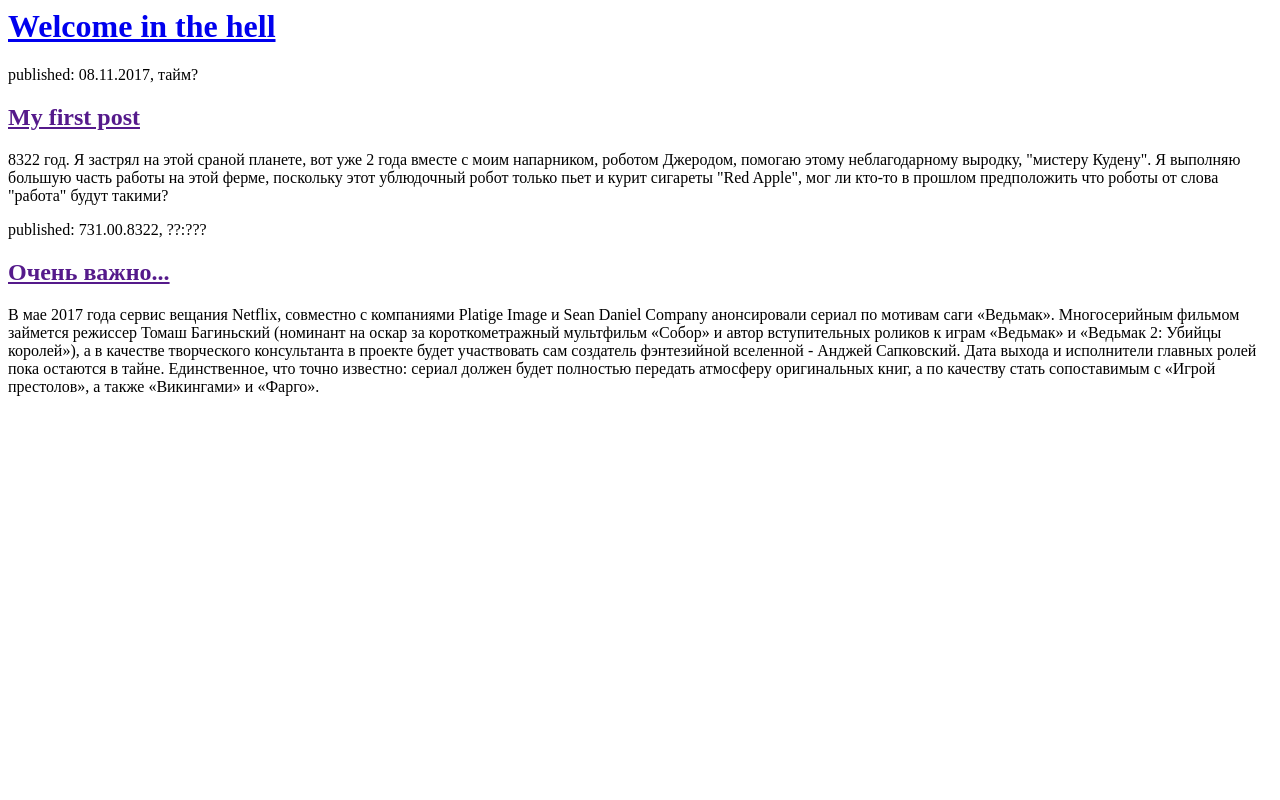
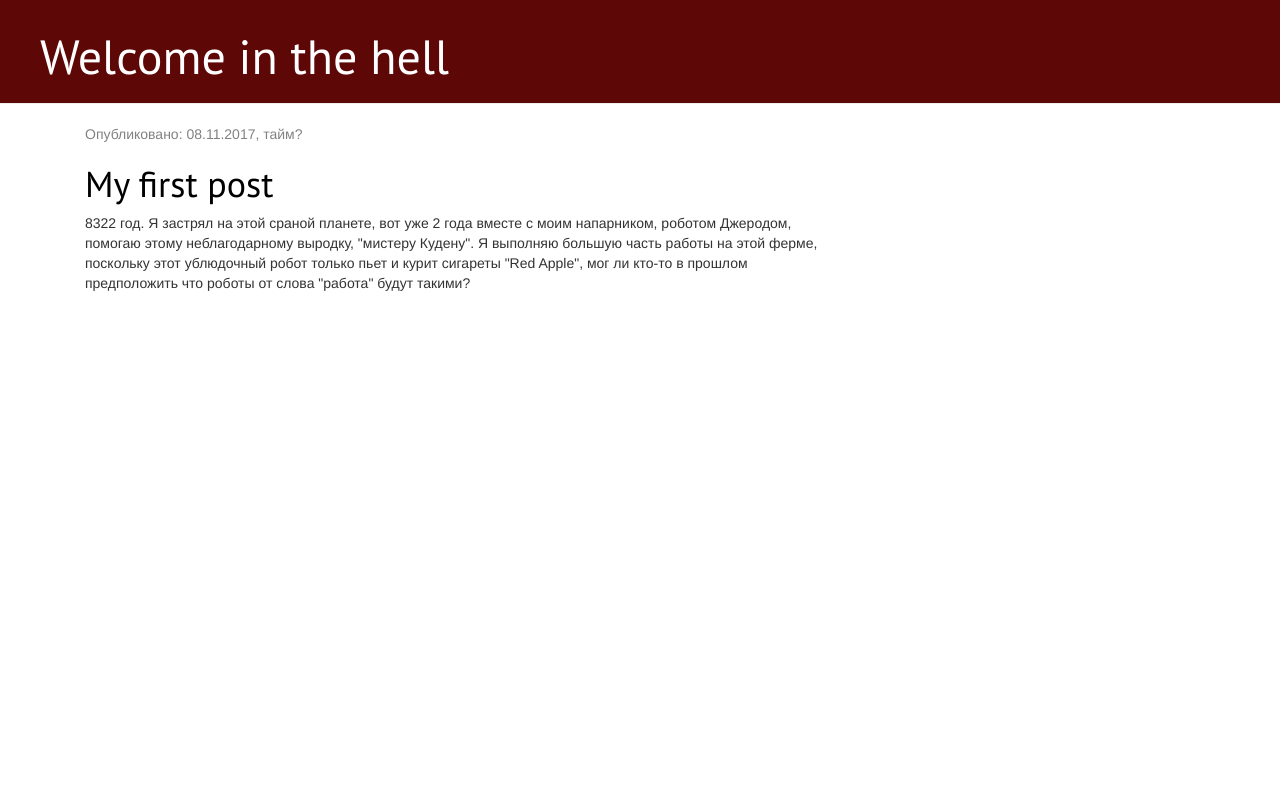
Before and after one commit to wilyimp/my-bb, a Django app: page / in a window 1280 px wide. Run offline with Django 3.2, Linux system fonts and the light colour scheme; some libraries are stand-ins or nearby versions.

Commit message:
Что-то с CSS

```diff
--- /dev/null
+++ b/blog/static/CSS/blog.css
@@ -0,0 +1,55 @@
+h1 a {
+    color: #016901;
+    font-family: 'PT Sans';
+}
+body {
+    padding-left: 30px;
+}
+.page-header {
+    background-color: #5E0707;
+    margin-top: 0;
+    margin-right: 0px;
+    margin-left: -30px;
+    padding: 10px 10px 10px 40px;
+}
+
+.page-header h1, .page-header h1 a, .page-header h1 a:visited, .page-header h1 a:active {
+    color: #ffffff;
+    font-size: 36pt;
+    text-decoration: none;
+}
+
+.content {
+    margin-left: 40px;
+}
+
+h1, h2, h3, h4 {
+    font-family: 'PT Sans',  sans-serif;
+}
+
+.date {
+    color: #828282;
+}
+
+.save {
+    float: right;
+}
+
+.post-form textarea, .post-form input {
+    width: 100%;
+}
+
+.top-menu, .top-menu:hover, .top-menu:visited {
+    color: #ffffff;
+    float: right;
+    font-size: 26pt;
+    margin-right: 20px;
+}
+
+.post {
+    margin-bottom: 70px;
+}
+
+.post h1 a, .post h1 a:visited {
+    color: #000000;
+}
--- a/blog/templates/blog/post_list.html
+++ b/blog/templates/blog/post_list.html
@@ -1,25 +1,30 @@
+{% load staticfiles %}
 <html>
     <head>
     <title>9 миллиардов имен бога</title>
+      <link rel="stylesheet" href="//maxcdn.bootstrapcdn.com/bootstrap/3.2.0/css/bootstrap.min.css">
+      <link rel="stylesheet" href="//maxcdn.bootstrapcdn.com/bootstrap/3.2.0/css/bootstrap-theme.min.css">
+      <link href="https://fonts.googleapis.com/css?family=PT+Sans" rel="stylesheet">
+      <link rel="stylesheet" href="{% static 'css/blog.css' %}">
     </head>
            <body>
-
-        <div>
+        <div class="page-header">
             <h1><a href="/">Welcome in the hell</a></h1>
         </div>
-
-        <div>
-            <p>published: 08.11.2017, тайм?</p>
-            <h2><a href="">My first post</a></h2>
-            <p>8322 год. Я застрял на этой сраной планете, вот уже 2 года  вместе с моим напарником, роботом Джеродом, помогаю этому неблагодарному выродку, "мистеру Кудену".
-            Я выполняю большую часть работы на этой ферме, поскольку этот ублюдочный робот только пьет и курит сигареты "Red Apple", мог ли кто-то в прошлом предположить что роботы от слова "работа" будут такими?</p>
-        </div>
-
-        <div>
-            <p>published: 731.00.8322, ??:???</p>
-            <h2><a href="">Очень важно...</a></h2>
-            <p>В мае 2017 года сервис вещания Netflix, совместно с компаниями Platige Image и Sean Daniel Company анонсировали сериал по мотивам саги «Ведьмак». Многосерийным фильмом займется режиссер Томаш Багиньский (номинант на оскар за короткометражный мультфильм «Собор» и автор вступительных роликов к играм «Ведьмак» и «Ведьмак 2: Убийцы королей»), а в качестве творческого консультанта в проекте будет участвовать сам создатель фэнтезийной вселенной - Анджей Сапковский. Дата выхода и исполнители главных ролей пока остаются в тайне. Единственное, что точно известно: сериал должен будет полностью передать атмосферу оригинальных книг, а по качеству стать сопоставимым с «Игрой престолов», а также «Викингами» и «Фарго».</p>
-        </div>
+        <div class="content container">
+      <div class="row">
+          <div class="col-md-8">
+                  <div class="post">
+                      <div class="date">
+                          <p>Опубликовано: 08.11.2017, тайм?</p>
+                      </div>
+                      <h1><a href="">My first post</a></h1>
+                      <p>8322 год. Я застрял на этой сраной планете, вот уже 2 года  вместе с моим напарником, роботом Джеродом, помогаю этому неблагодарному выродку, "мистеру Кудену".
+                      Я выполняю большую часть работы на этой ферме, поскольку этот ублюдочный робот только пьет и курит сигареты "Red Apple", мог ли кто-то в прошлом предположить что роботы от слова "работа" будут такими?</p>
+                  </div>
+          </div>
+      </div>
+  </div>
            </body>
 
 </html>
```
Also changed, not shown: blog/templates/blog/base.html (added).
